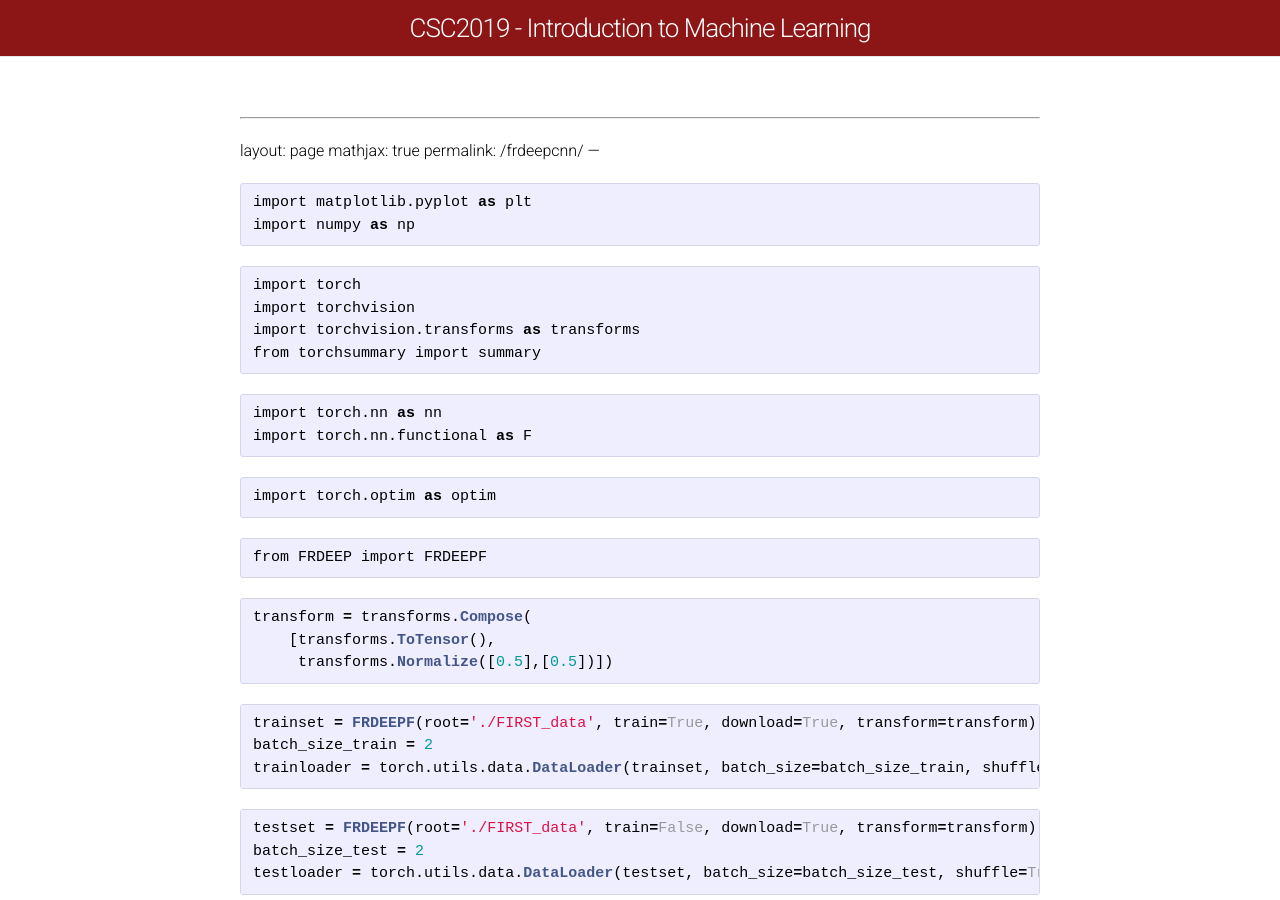
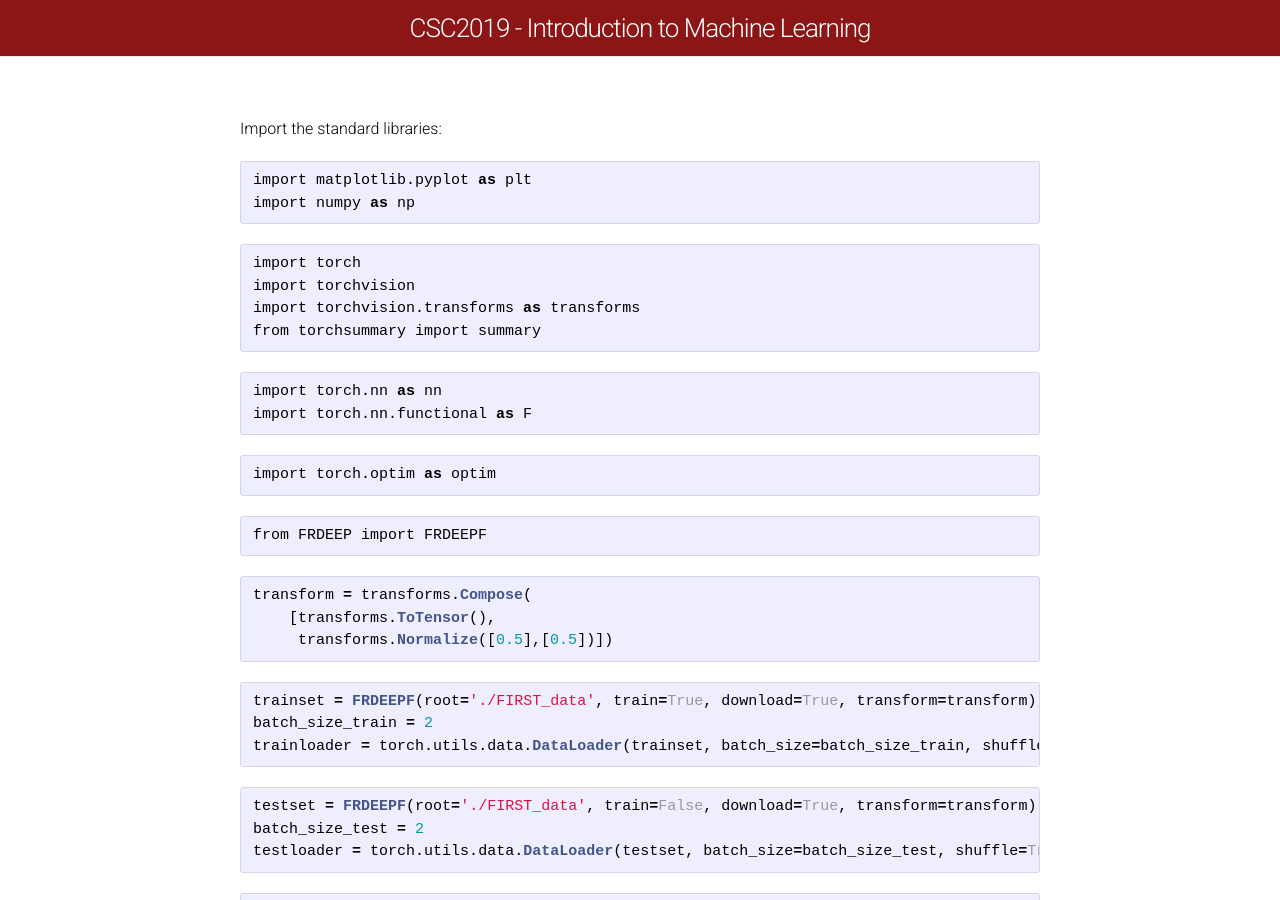
Before and after one commit to as595/csc-2019, a Jekyll site: the page built from frdeepcnn.md, in a window 1280 px wide and 900 px high. Built offline with Jekyll 4.4.1, drawn with Linux system fonts in a browser that asks for light colours; our own code applies the rules of GitHub Pages for plain Markdown files.

Commit message:
Update frdeepcnn.md

````diff
--- a/frdeepcnn.md
+++ b/frdeepcnn.md
@@ -1,9 +1,11 @@
-
 ---
 layout: page
 mathjax: true
 permalink: /frdeepcnn/
 ---
+
+
+Import the standard libraries:
 
 ```python
 import matplotlib.pyplot as plt
````
